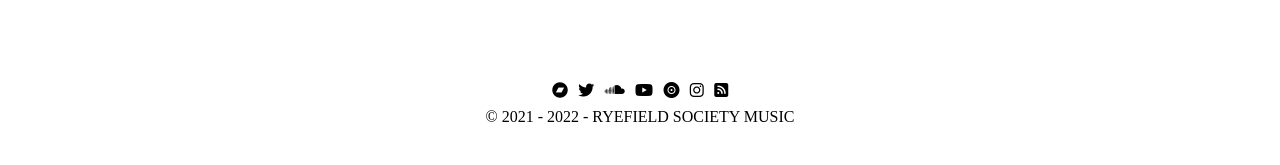
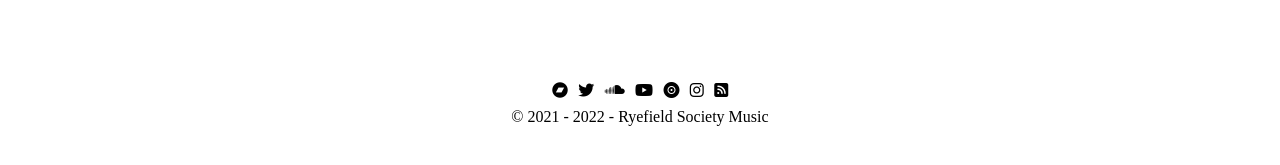
Before and after one commit to flrntdfr/RyefieldSociety.com, a Jekyll site: the page built from index.html, in a window 1280 px wide. Shown: the part 730-895 px from the top of the page. Built offline with Jekyll 4.4.1, drawn with Linux system fonts in a browser that asks for light colours; nearby versions of some CDN libraries; some web fonts are replaced.

Commit message:
Changed Footer style

```diff
--- a/assets/css/style.css
+++ b/assets/css/style.css
@@ -208,7 +208,7 @@ footer {
 	display: flex;
 	flex-direction: column;
 	align-items: center;
-	text-transform: uppercase;
+	/* #text-transform: uppercase; */
 }
 
 footer i {
```
